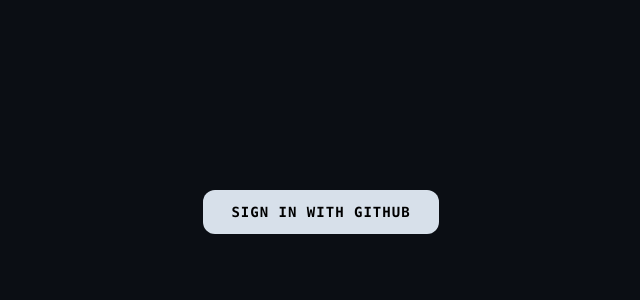
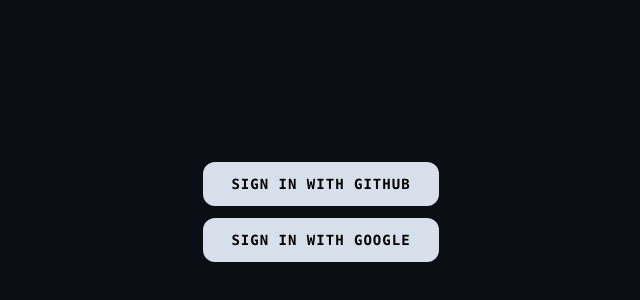
Before and after one commit to badanos/QuickCal, a React (Vite) app: page / in a window 1280 px wide. Shown: the part 188-488 px from the top of the page, without its empty margins (319-959 px from the left). Built offline with nearby package versions, Linux system fonts and the light colour scheme; no server answers.

Commit message:
Add Google sign-in alongside GitHub

```diff
--- a/src/main.jsx
+++ b/src/main.jsx
@@ -21,6 +21,7 @@
   if (!session) {
     return (
       <Center>
+        <div style={{ display: "flex", flexDirection: "column", gap: 12 }}>
           <button
             onClick={() =>
               supabase.auth.signInWithOAuth({
@@ -42,6 +43,28 @@
           >
             SIGN IN WITH GITHUB
           </button>
+          <button
+            onClick={() =>
+              supabase.auth.signInWithOAuth({
+                provider: "google",
+                options: { redirectTo: window.location.origin },
+              })
+            }
+            style={{
+              padding: "14px 28px",
+              borderRadius: 12,
+              background: "#D7E0EA",
+              border: "none",
+              fontFamily: mono,
+              fontSize: 14,
+              fontWeight: 700,
+              letterSpacing: 1,
+              cursor: "pointer",
+            }}
+          >
+            SIGN IN WITH GOOGLE
+          </button>
+        </div>
       </Center>
     );
   }
```
Lines whose indentation alone changed are shown as unchanged.
